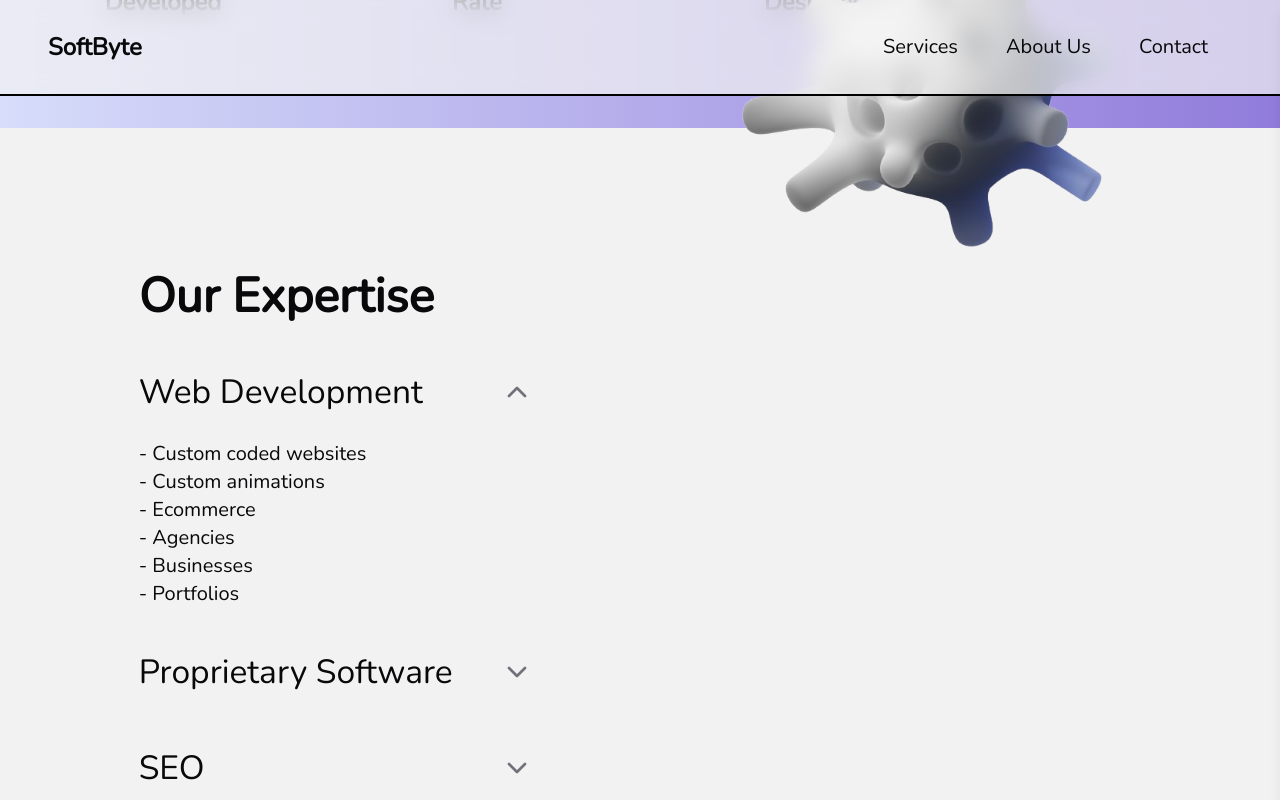
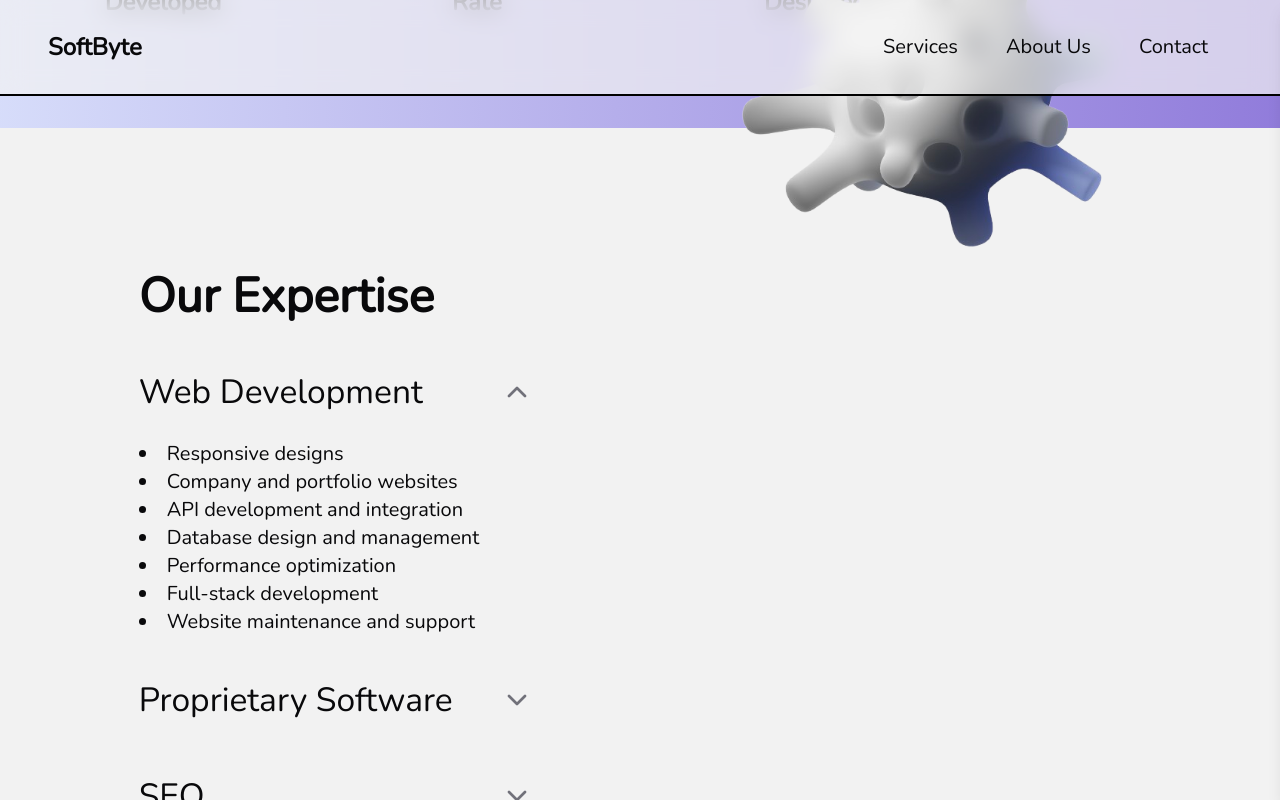
Before and after one commit to jay6o/mysite, a Next.js app: page / in a window 1280 px wide. Both pictures are taken after a click on the button "Web Development". Shown: the part 1056-1856 px from the top of the page. Built offline with nearby package versions, Linux system fonts and the light colour scheme.

Commit message:
landing page refactor

```diff
--- a/src/app/page.tsx
+++ b/src/app/page.tsx
@@ -124,44 +124,68 @@ export default function Home() {
               <AccordionItem value="item-1">
                 <AccordionTrigger className="text-xl lg:text-[2.1rem] lg:pb-8 font-medium">Web Development</AccordionTrigger>
                 <AccordionContent className="text-lg lg:text-xl font-medium">
-                  - Custom coded websites<br />
-                  - Custom animations<br />
-                  - Ecommerce<br />
-                  - Agencies<br />
-                  - Businesses<br />
-                  - Portfolios<br />
+                  <ul className="list-disc list-inside">
+                    <li>Responsive designs</li>
+                    <li>Company and portfolio websites</li>
+                    <li>API development and integration</li>
+                    <li>Database design and management</li>
+                    <li>Performance optimization</li>
+                    <li>Full-stack development</li>
+                    <li>Website maintenance and support</li>
+                  </ul>
                 </AccordionContent>
               </AccordionItem >
               <AccordionItem value="item-2">
                 <AccordionTrigger className="text-xl lg:text-[2.1rem] lg:pb-8 font-medium">Proprietary Software</AccordionTrigger>
                 <AccordionContent className="text-lg lg:text-xl font-medium">
-                  - Software applications<br />
-                  - Mobile apps<br />
-                  - Data analysis<br />
-                  - Data scrapers<br />
+                  <ul className="list-disc list-inside">
+                    <li>Custom software applications</li>
+                    <li>Custom CRM systems</li>
+                    <li>Inventory management systems</li>
+                    <li>E-Commerce platforms</li>
+                    <li>Content management systems (CMS)</li>
+                    <li>Automation tools</li>
+                    <li>Business intelligence dashboards</li>
+                    <li>API development and integration</li>
+                  </ul>
                 </AccordionContent>
               </AccordionItem >
               <AccordionItem value="item-3">
                 <AccordionTrigger className="text-xl lg:text-[2.1rem] lg:pb-8 font-medium">SEO</AccordionTrigger>
                 <AccordionContent className="text-lg lg:text-xl font-medium">
-                  - Optimize websites for greater organic traffic<br />
-                  - Refactor code for easier parsing by web crawlers<br />
+                  <ul className="list-disc list-inside">
+                    <li>Technical SEO audits</li>
+                    <li>Keyword research and strategy</li>
+                    <li>Optimize website accessibility</li>
+                    <li>Site speed optimization</li>
+                    <li>Content optimization</li>
+                  </ul>
                 </AccordionContent>
               </AccordionItem >
               <AccordionItem value="item-4">
                 <AccordionTrigger className="text-xl lg:text-[2.1rem] lg:pb-8 font-medium">Copywriting</AccordionTrigger>
                 <AccordionContent className="text-lg lg:text-xl font-medium">
-                  - Brand image<br />
-                  - Appealing copy for possible/existing clients<br />
-                  - Attention grabbing messages<br />
+                  <ul className="list-disc list-inside">
+                    <li>Brand image</li>
+                    <li>Attention grabbing statements</li>
+                    <li>Persuasive product descriptions</li>
+                    <li>Ad copy</li>
+                    <li>White papers and case studies</li>
+                    <li>Tagline and slogan development</li>
+                  </ul>
                 </AccordionContent >
               </AccordionItem >
               <AccordionItem value="item-5">
                 <AccordionTrigger className="text-xl lg:text-[2.1rem] lg:pb-8 font-medium">Digital Marketing</AccordionTrigger>
                 <AccordionContent className="text-lg lg:text-xl font-medium">
-                  - Increase traffic<br />
-                  - Marketing campaigns<br />
-                  - Social media presence<br />
+                  <ul className="list-disc list-inside">
+                    <li>PPC ads</li>
+                    <li>Email marketing</li>
+                    <li>Influencer/affiliate marketing</li>
+                    <li>Retargeting</li>
+                    <li>Content creation</li>
+                    <li>Social media presence</li>
+                  </ul>
                 </AccordionContent >
               </AccordionItem >
             </Accordion >
```
